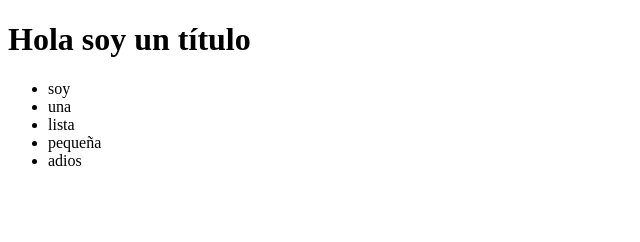
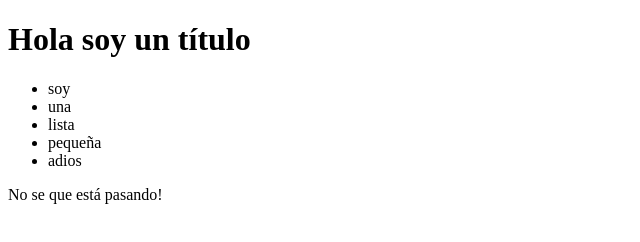
Before and after one commit to aguzro/ayudantia-git, a plain HTML site: page index.html in a window 1280 px wide. Shown: the whole page, without its empty margins (0-640 px from the left). Drawn offline with Linux system fonts and the light colour scheme.

Commit message:
html rarito

```diff
--- a/index.html
+++ b/index.html
@@ -1,9 +1,11 @@
 <!DOCTYPE html>
 <html lang="en">
+
 <head>
     <meta charset="UTF-8">
     <title>Ayudantía Git</title>
 </head>
+
 <body>
     <h1>Hola soy un título</h1>
     <ul>
@@ -13,5 +15,7 @@
         <li>pequeña</li>
         <li>adios</li>
     </ul>
+    <p>No se que está pasando!</p>
 </body>
+
 </html>
```
Lines whose indentation alone changed are shown as unchanged.
